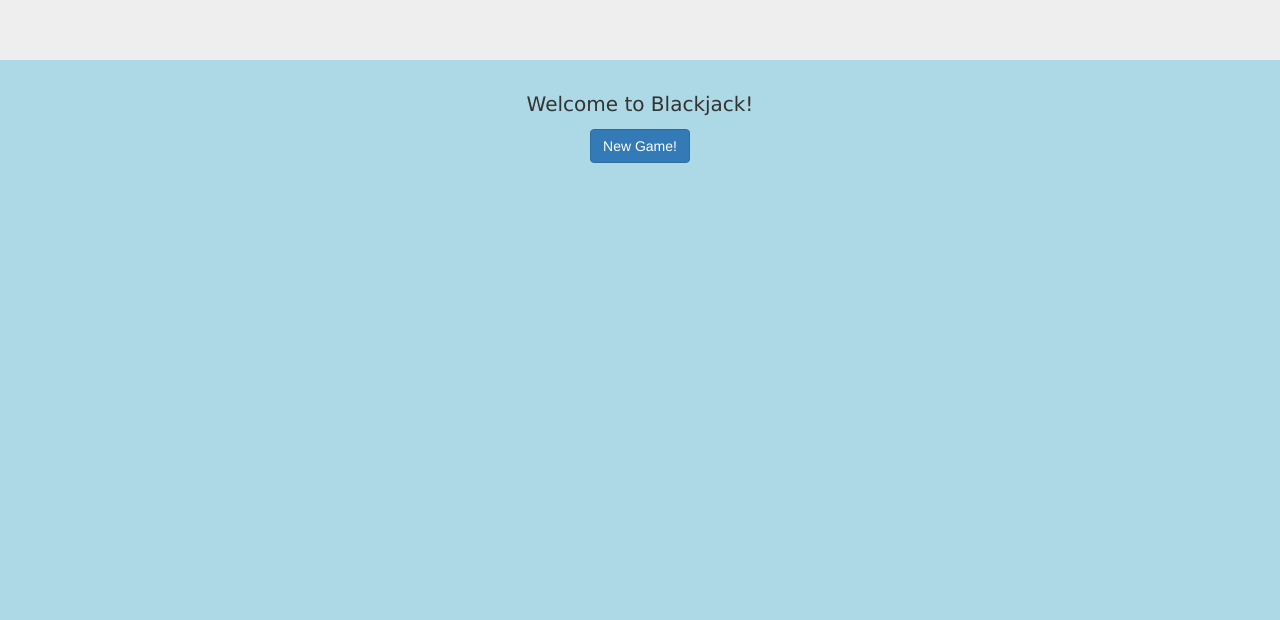
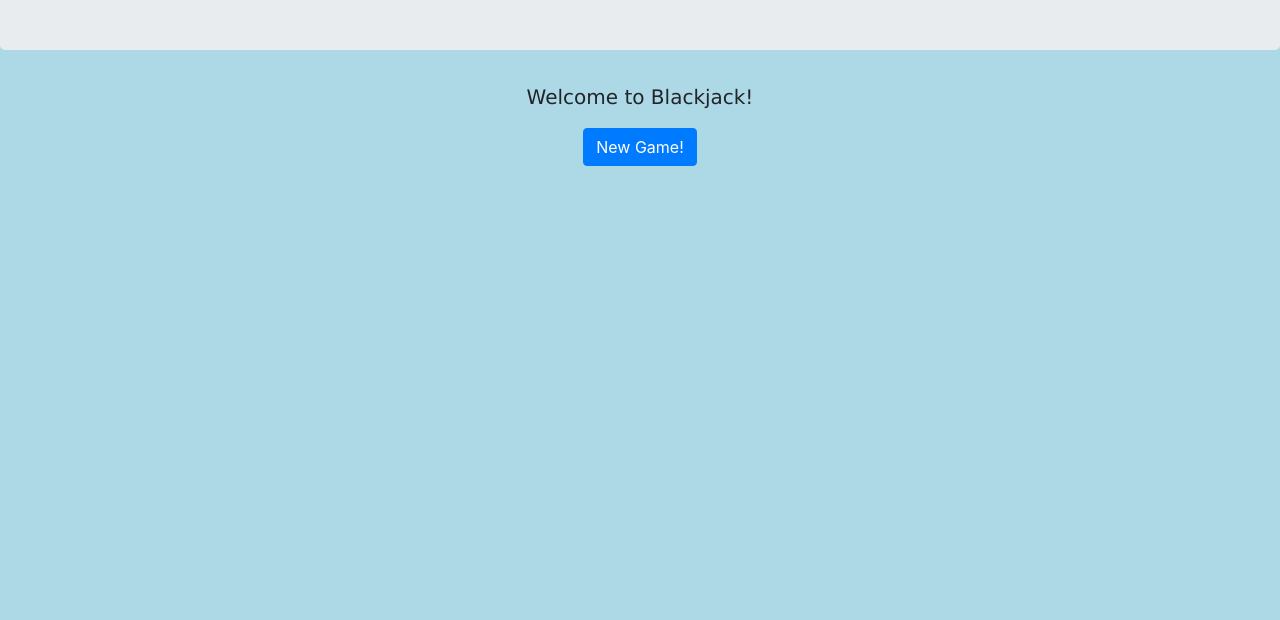
Before and after one commit to davidgriffo/blackjack, a plain HTML site: page index.html in a window 1280 px wide. Shown: the part 180-800 px from the top of the page. Drawn offline with nearby package versions, Linux system fonts and the light colour scheme.

Commit message:
use bootstrap 4

```diff
--- a/index.html
+++ b/index.html
@@ -2,7 +2,7 @@
 <html>
 
 <head>
-  <link rel="stylesheet" href="https://maxcdn.bootstrapcdn.com/bootstrap/3.4.0/css/bootstrap.min.css">
+  <link rel="stylesheet" href="https://maxcdn.bootstrapcdn.com/bootstrap/4.3.1/css/bootstrap.min.css">
   <link rel="stylesheet" type="text/css" href="style.css">
 </head>
 
```
